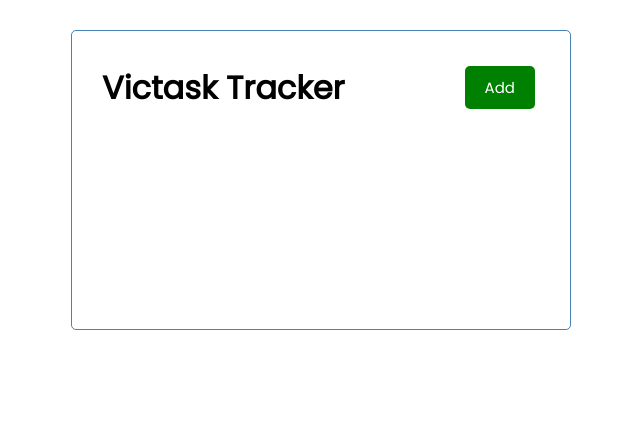
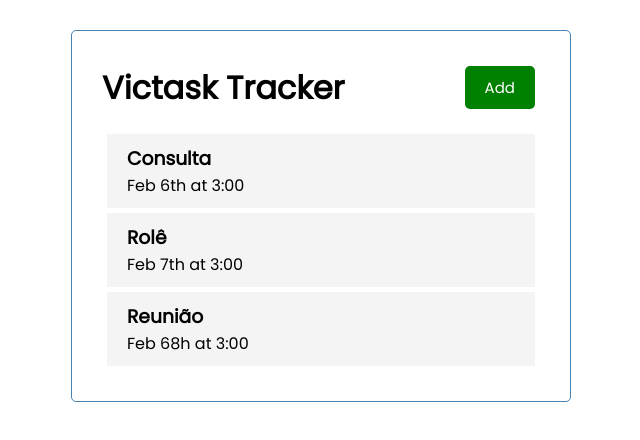
Before and after one commit to vkoschel/react-crash-course, a React (Create React App) app: page / in a window 1280 px wide. Shown: the top 440 px of the page, without its empty margins (319-959 px from the left). Built offline with nearby package versions, Linux system fonts and the light colour scheme.

Commit message:
Tasks implementation

```diff
--- a/package.json
+++ b/package.json
@@ -8,6 +8,7 @@
     "@testing-library/user-event": "^12.1.10",
     "react": "^17.0.2",
     "react-dom": "^17.0.2",
+    "react-icons": "^4.2.0",
     "react-scripts": "4.0.3",
     "web-vitals": "^1.0.1"
   },
--- a/src/App.js
+++ b/src/App.js
@@ -1,9 +1,33 @@
+import { useState } from 'react'
 import Header from './components/Header'
+import Tasks from './components/Tasks'
 
 function App() {
+  const [tasks, setTasks] = useState([
+    {
+        id: 1,
+        text: 'Consulta',
+        day: 'Feb 6th at 3:00',
+        reminder: true,
+    },
+    {
+        id: 2,
+        text: 'Rolê',
+        day: 'Feb 7th at 3:00',
+        reminder: true,
+    },
+    {
+        id: 3,
+        text: 'Reunião',
+        day: 'Feb 68h at 3:00',
+        reminder: false,
+    }
+])
+
   return (
     <div className="container">
       <Header  />
+      <Tasks tasks={tasks} />
     </div>
   );
 }
--- /dev/null
+++ b/src/components/Task.js
@@ -0,0 +1,11 @@
+const Task = ({ task }) => {
+    return (
+        <div className='task'>
+            <h3>{task.text}</h3>
+            <p>{task.day}</p>
+
+        </div>
+    )
+}
+
+export default Task
--- /dev/null
+++ b/src/components/Tasks.js
@@ -0,0 +1,12 @@
+import Task from './Task'
+
+const Tasks = ({tasks}) => {
+    return (
+        <>
+            {tasks.map((task) => (
+            <Task key={task.id} task={task}/>))}
+        </>
+    )
+}
+
+export default Tasks
```
Also changed, not shown: 1 other file (tests, documents, lock files or other folders).
